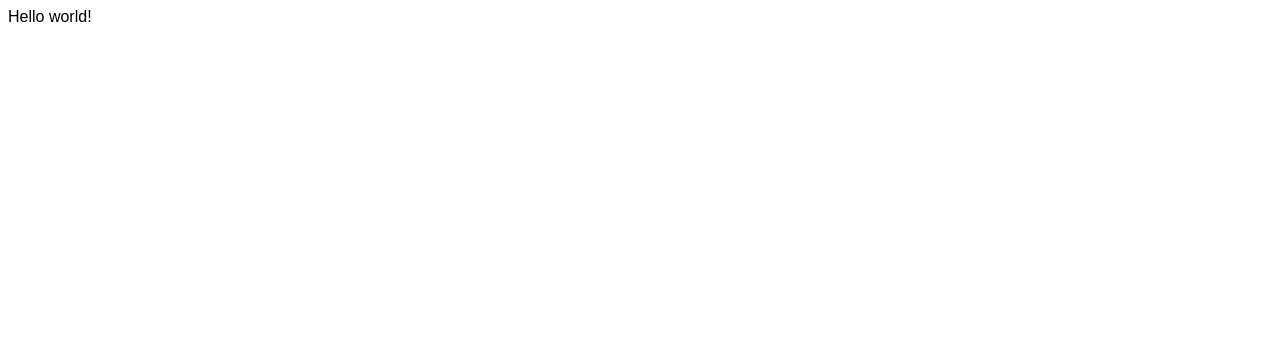
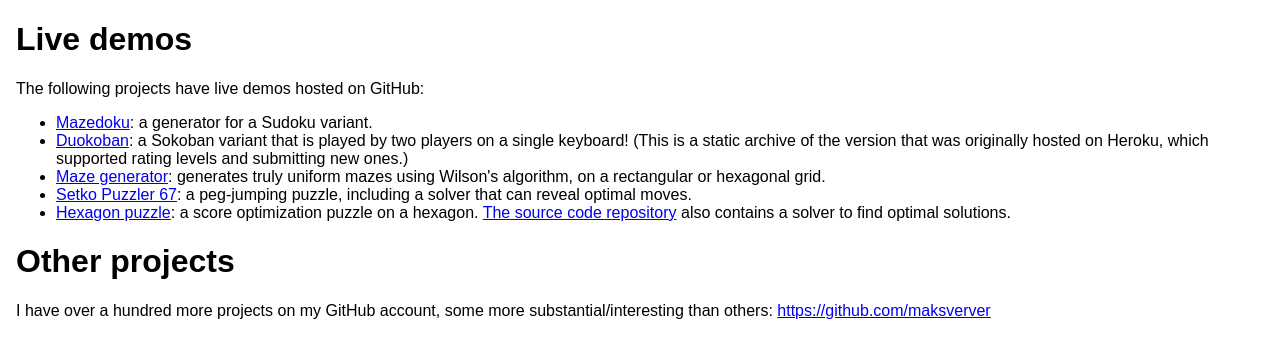
Before and after one commit to maksverver/maksverver.github.io, a plain HTML site: page index.html in a window 1280 px wide. Drawn offline with Linux system fonts and the light colour scheme.

Commit message:
Add links to live demos of some projects.

```diff
--- a/index.css
+++ b/index.css
@@ -1,3 +1,7 @@
 :root {
   font: 12pt sans-serif;
 }
+
+body {
+  margin: 1em;
+}
--- a/index.html
+++ b/index.html
@@ -8,6 +8,28 @@
 </head>
 
 <body>
-  Hello world!
+<h1>Live demos</h1>
+<p>
+The following projects have live demos hosted on GitHub:
+
+<ul>
+<li><a href="https://maksverver.github.io/mazedoku/">Mazedoku</a>: a generator for a Sudoku variant.</li>
+<li><a href="https://maksverver.github.io/duokoban-static/#game=KKEAASSAJJJIpYSIBSIBSIZoSQSSCINdD">Duokoban</a>: a Sokoban variant that is played by two players on a single keyboard! (This is a static archive of the version that was originally hosted on Heroku, which supported rating levels and submitting new ones.)</li>
+<li><a href="https://maksverver.github.io/mazes/">Maze generator</a>: generates truly uniform mazes using Wilson's algorithm, on a rectangular or hexagonal grid.</li>
+<li><a href="https://maksverver.github.io/setko-puzzler-67/">Setko Puzzler 67</a>: a peg-jumping puzzle, including a solver that can reveal optimal moves.</li>
+<li><a href="https://maksverver.github.io/hexagon-puzzle/">Hexagon puzzle</a>: a score optimization puzzle on a hexagon. <a href="https://github.com/maksverver/hexagon-puzzle/">The source code repository</a> also contains a solver to find optimal solutions.</a></li>
+<!--
+<li><a href="https://maksverver.github.io/sokoban-www/">Sokoban visualizer</a>: interactive Sokoban implementation, which I use to visualize solutions from my Sokoban solver (not yet published)</li>
+-->
+</ul>
+</p>
+
+<h1>Other projects</h1>
+<p>
+I have over a hundred more projects on my GitHub account, some more substantial/interesting than others:
+<a href="https://github.com/maksverver">https://github.com/maksverver</a>
+</p>
+
+
 </body>
 </html>
```
